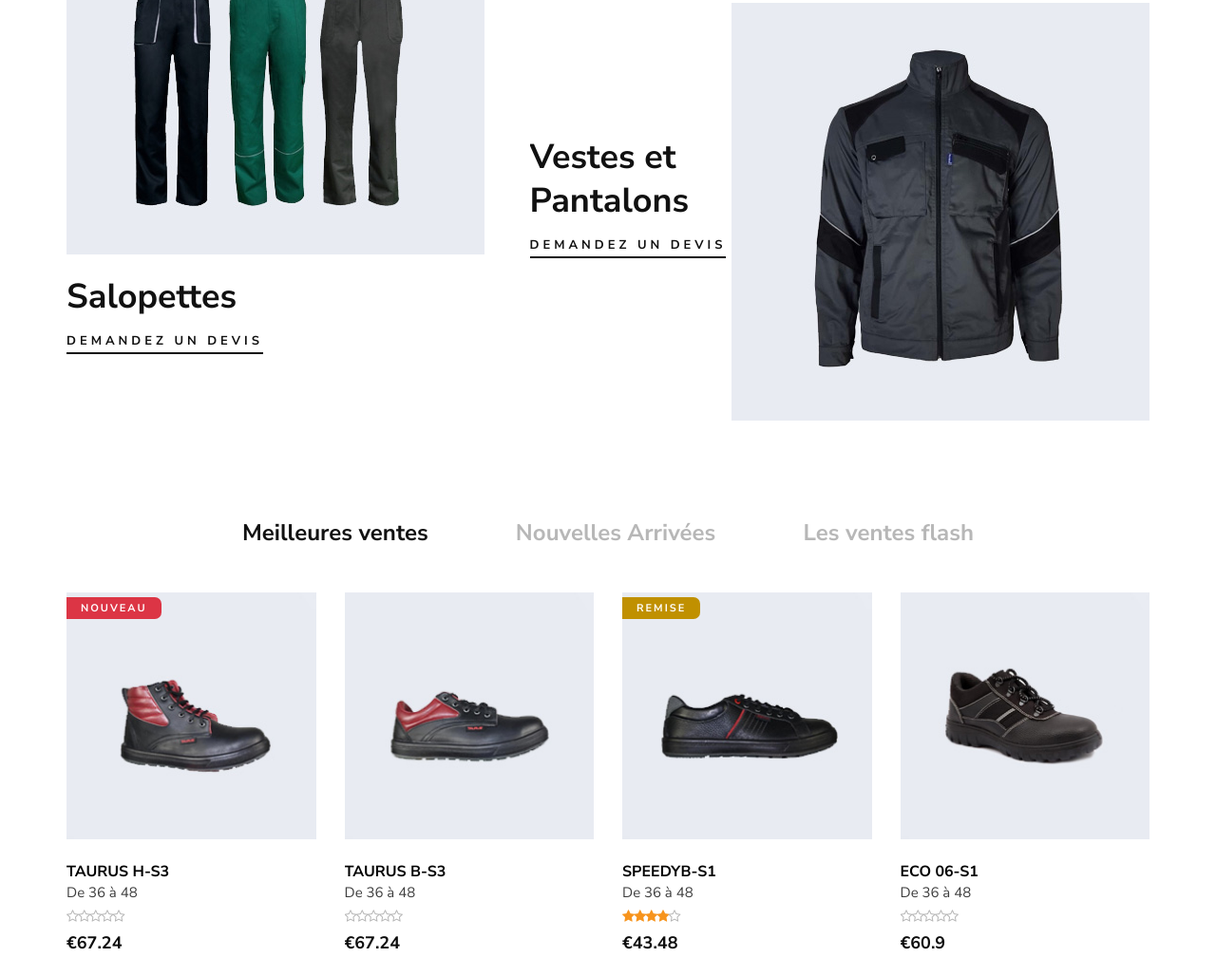
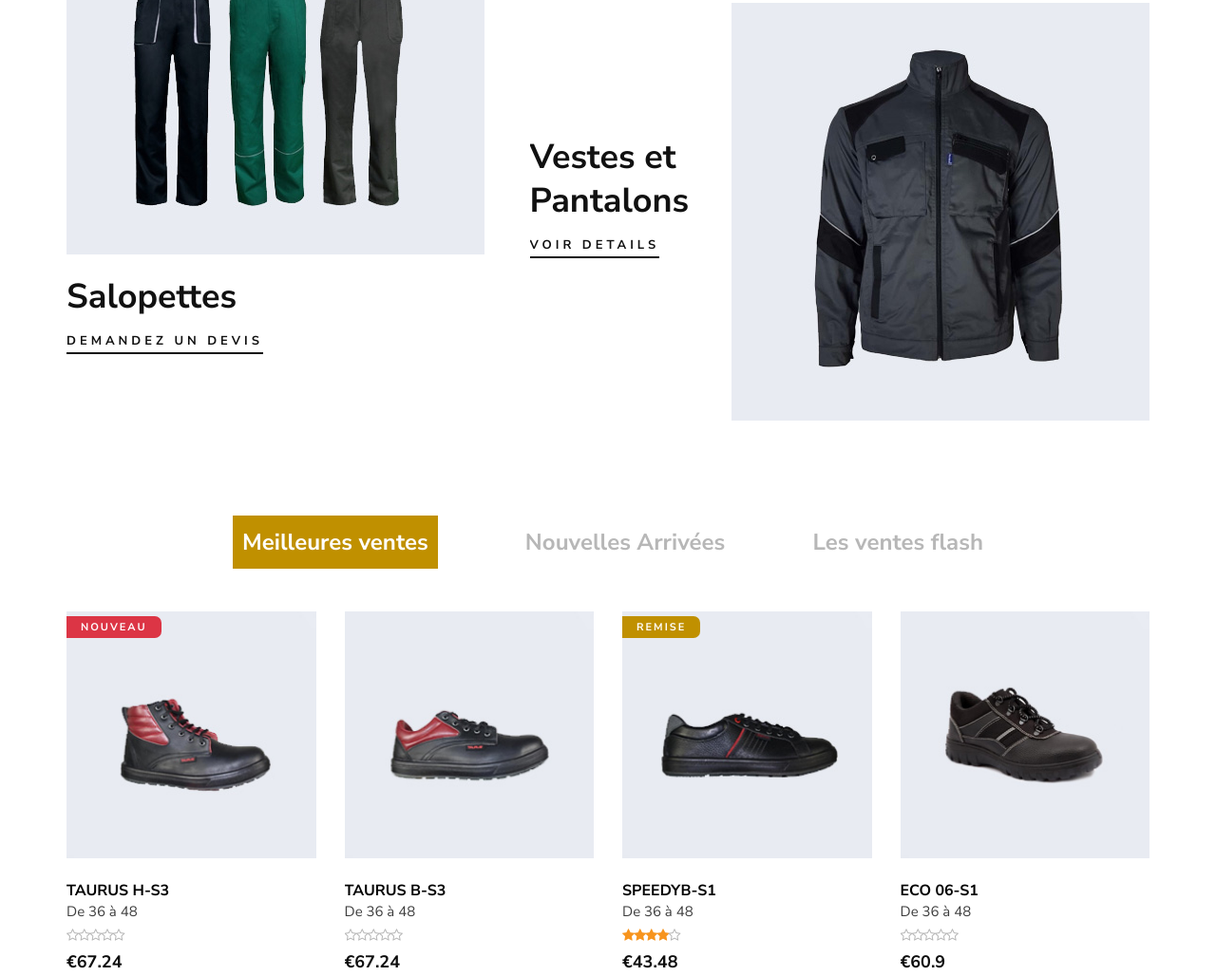
Before and after one commit to AYGTX/WM-master, a plain HTML site: page index.html in a window 1280 px wide. Shown: the part 1569-2597 px from the top of the page at 95% size. Drawn offline with nearby package versions, Linux system fonts and the light colour scheme.

Commit message:
redirection

```diff
--- a/css/style.css
+++ b/css/style.css
@@ -940,7 +940,9 @@ ol {
 }
 
 .filter__controls li.active {
-	color: #111111;
+	color: #fff;
+	background-color:  var(--gold);
+	padding: 10px;
 }
 
 .product__item {
--- a/index.html
+++ b/index.html
@@ -186,13 +186,13 @@
     <!-- Hero Section End -->
 
     <!-- Banner Section Begin -->
-    <section class="banner spad" >
+    <section class="banner spad">
         <div class="container">
             <div class="row">
                 <div class="col-lg-7 offset-lg-4"  >
                     <div class="banner__item">
                         <div class="banner__item__pic">
-                            <img src="img/banner/banner-1.jpg" alt="">
+                            <img src="img/banner/banner-1.jpg" alt="" >
                         </div>
                         <div class="banner__item__text" >
                             <h2>Chaussures</h2>
@@ -203,7 +203,7 @@
                 <div class="col-lg-5" >
                     <div class="banner__item banner__item--middle">
                         <div class="banner__item__pic">
-                            <img src="img/banner/banner-2.jpg" alt="">
+                            <img src="img/banner/banner-2.jpg" alt="" >
                         </div>
                         <div class="banner__item__text">
                             <h2>Salopettes</h2>
@@ -218,7 +218,7 @@
                         </div>
                         <div class="banner__item__text">
                             <h2>Vestes et Pantalons</h2>
-                            <a href="#">Demandez un devis</a>
+                            <a href="/shop-details.html">Voir details</a>
                         </div>
                     </div>
                 </div>
@@ -577,7 +577,7 @@
     <!-- Categories Section End -->
 
     <!-- Instagram Section Begin -->
-    <section class="instagram spad " data-aos="fade-up" data-aos-anchor-placement="center-center">
+    <section class="instagram spad " data-aos="fade-up" data-aos-anchor-placement="bottom-bottom">
         <div class="container">
             <div class="row">
                 <div class="col-lg-8">
@@ -610,7 +610,7 @@
                 <div class="col-lg-12">
                     <div class="section-title">
                         <span>AUTRES PRODUITS</span>
-                        <h2>Jetez un coups d'oeil</h2>
+                        <h2>Jetez un coup d'oeil</h2>
                     </div>
                 </div>
             </div>
```
